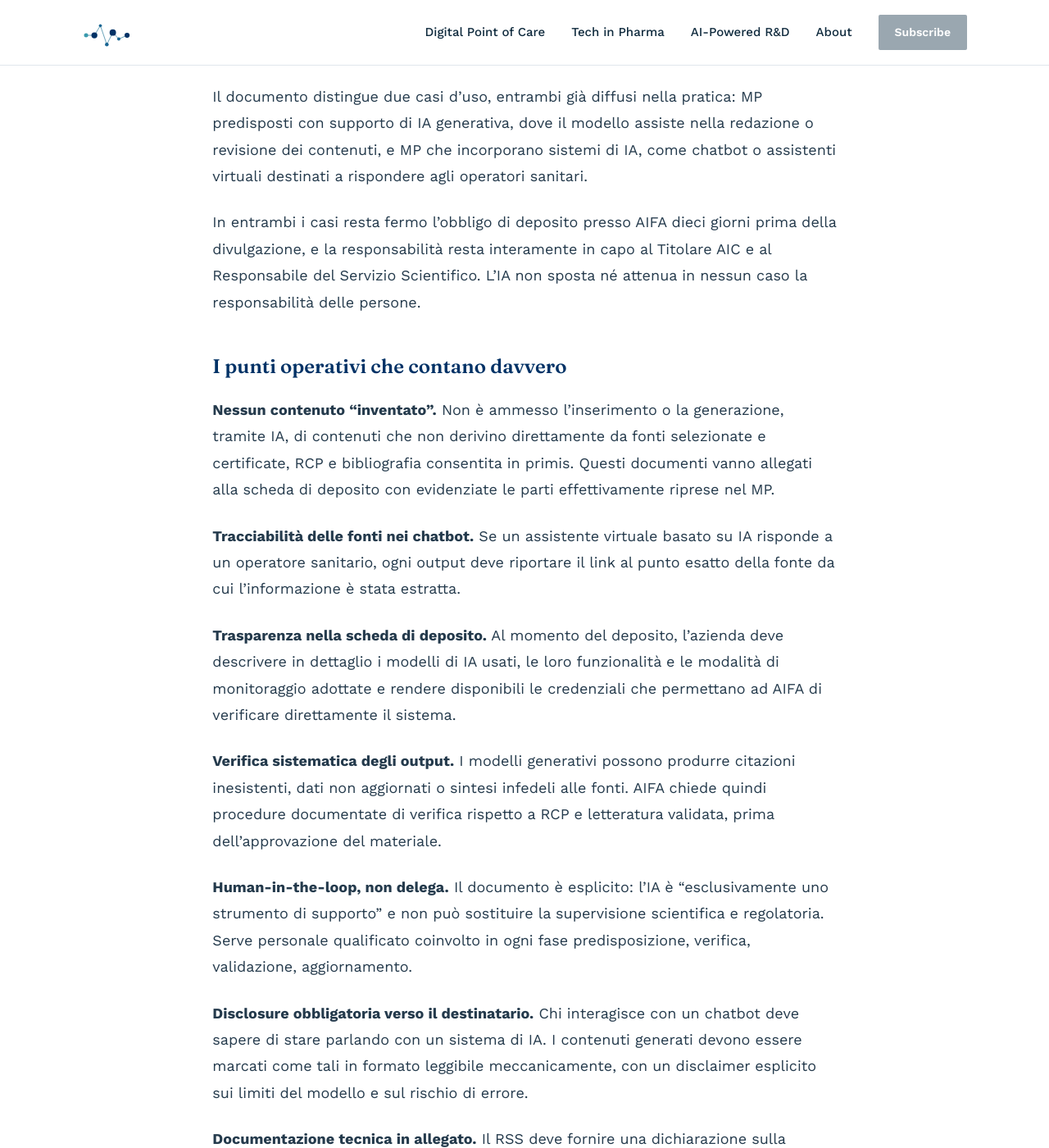
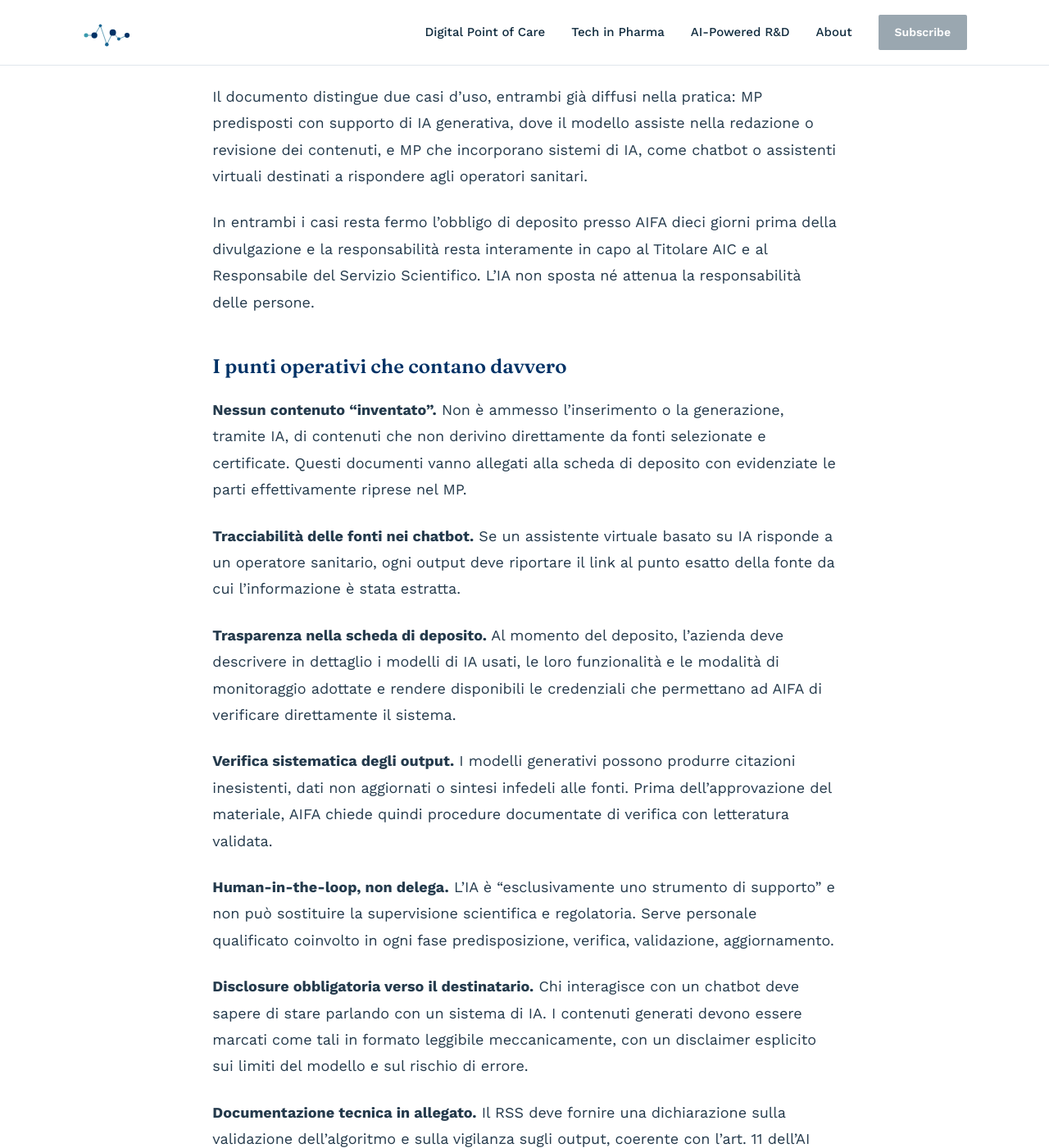
Before and after one commit to nelgrim123-cmyk/techforgood.world, a Jekyll site: the page built from _posts/2026-07-28-linee-guida-aifa-ia-materiali-promozionali.md, in a window 1280 px wide and 1400 px high, scrolled down 1308 px. Shown: the whole window at 82% size. Built offline with Jekyll 4.4.1, drawn with Linux system fonts in a browser that asks for light colours; some of the changed text lies outside the part shown.

Commit message:
Update 2026-07-28-linee-guida-aifa-ia-materiali-promozionali.md

```diff
--- a/_posts/2026-07-28-linee-guida-aifa-ia-materiali-promozionali.md
+++ b/_posts/2026-07-28-linee-guida-aifa-ia-materiali-promozionali.md
@@ -10,31 +10,31 @@ source_label: "AIFA — Ufficio Informazione sui Medicinali e Vigilanza sulla Pu
 
 Il 24 luglio 2026 l'AIFA ha pubblicato la prima linea di indirizzo sull'uso di sistemi di intelligenza artificiale nei materiali promozionali (MP) rivolti agli operatori sanitari. È un documento iniziale, quindi destinato ad aggiornamenti, ma già oggi fissa paletti precisi per chi usa IA generativa nella comunicazione scientifica.
 
-Il quadro normativo di riferimento non è nuovo: resta il d.lgs. 219/2006, a cui si aggiungono l'AI Act (Regolamento UE 2024/1689) e il GDPR. Quello che cambia è come applicarli quando un modello genera, revisiona o aggiorna un contenuto promozionale, o quando un assistente virtuale interagisce direttamente con un medico.
+Il quadro normativo di riferimento resta il d.lgs. 219/2006, a cui si aggiungono l'AI Act (Regolamento UE 2024/1689) e il GDPR. Quello che cambia è come applicarli quando un modello genera, revisiona o aggiorna un contenuto promozionale che viene distribuito sia nella forma tradizionale che attraverso assistenti virtuali che interagiscono direttamente con un medico.
 
 ## Cosa copre la linea di indirizzo
 
 Il documento distingue due casi d'uso, entrambi già diffusi nella pratica: MP predisposti con supporto di IA generativa, dove il modello assiste nella redazione o revisione dei contenuti, e MP che incorporano sistemi di IA, come chatbot o assistenti virtuali destinati a rispondere agli operatori sanitari.
 
-In entrambi i casi resta fermo l'obbligo di deposito presso AIFA dieci giorni prima della divulgazione, e la responsabilità resta interamente in capo al Titolare AIC e al Responsabile del Servizio Scientifico. L'IA non sposta né attenua in nessun caso la responsabilità delle persone.
+In entrambi i casi resta fermo l'obbligo di deposito presso AIFA dieci giorni prima della divulgazione e la responsabilità resta interamente in capo al Titolare AIC e al Responsabile del Servizio Scientifico. L'IA non sposta né attenua la responsabilità delle persone.
 
 ## I punti operativi che contano davvero
 
-**Nessun contenuto "inventato".** Non è ammesso l'inserimento o la generazione, tramite IA, di contenuti che non derivino direttamente da fonti selezionate e certificate, RCP e bibliografia consentita in primis. Questi documenti vanno allegati alla scheda di deposito con evidenziate le parti effettivamente riprese nel MP.
+**Nessun contenuto "inventato".** Non è ammesso l'inserimento o la generazione, tramite IA, di contenuti che non derivino direttamente da fonti selezionate e certificate. Questi documenti vanno allegati alla scheda di deposito con evidenziate le parti effettivamente riprese nel MP.
 
 **Tracciabilità delle fonti nei chatbot.** Se un assistente virtuale basato su IA risponde a un operatore sanitario, ogni output deve riportare il link al punto esatto della fonte da cui l'informazione è stata estratta.
 
 **Trasparenza nella scheda di deposito.** Al momento del deposito, l'azienda deve descrivere in dettaglio i modelli di IA usati, le loro funzionalità e le modalità di monitoraggio adottate e rendere disponibili le credenziali che permettano ad AIFA di verificare direttamente il sistema.
 
-**Verifica sistematica degli output.** I modelli generativi possono produrre citazioni inesistenti, dati non aggiornati o sintesi infedeli alle fonti. AIFA chiede quindi procedure documentate di verifica rispetto a RCP e letteratura validata, prima dell'approvazione del materiale.
+**Verifica sistematica degli output.** I modelli generativi possono produrre citazioni inesistenti, dati non aggiornati o sintesi infedeli alle fonti. Prima dell'approvazione del materiale, AIFA chiede quindi procedure documentate di verifica con letteratura validata.
 
-**Human-in-the-loop, non delega.** Il documento è esplicito: l'IA è "esclusivamente uno strumento di supporto" e non può sostituire la supervisione scientifica e regolatoria. Serve personale qualificato coinvolto in ogni fase predisposizione, verifica, validazione, aggiornamento.
+**Human-in-the-loop, non delega.** L'IA è "esclusivamente uno strumento di supporto" e non può sostituire la supervisione scientifica e regolatoria. Serve personale qualificato coinvolto in ogni fase predisposizione, verifica, validazione, aggiornamento.
 
 **Disclosure obbligatoria verso il destinatario.** Chi interagisce con un chatbot deve sapere di stare parlando con un sistema di IA. I contenuti generati devono essere marcati come tali in formato leggibile meccanicamente, con un disclaimer esplicito sui limiti del modello e sul rischio di errore.
 
 **Documentazione tecnica in allegato.** Il RSS deve fornire una dichiarazione sulla validazione dell'algoritmo e sulla vigilanza sugli output, coerente con l'art. 11 dell'AI Act sulla documentazione tecnica dei sistemi ad alto rischio.
 
-**Gestione del rischio e stress test.** In coerenza con gli artt. 9 e 15 dell'AI Act, le aziende devono integrare l'uso dell'IA nel proprio sistema di gestione della qualità: un processo continuo di identificazione, valutazione e mitigazione dei rischi, con prove di robustezza (stress test) sul comportamento del sistema nei diversi scenari d'uso e un monitoraggio periodico documentato.
+**Gestione del rischio e stress test.** In coerenza con gli artt. 9 e 15 dell'AI Act, le aziende devono integrare l'uso dell'IA nel proprio sistema di gestione della qualità. Il processo di risk management deve essere continuativo e permettere di identificare, valutare e mitigare i rischi, con prove di robustezza (stress test) sul comportamento del sistema nei diversi scenari d'uso e un monitoraggio periodico documentato.
 
 **Controlli a campione di AIFA.** Anche in assenza di autorizzazione preventiva, l'Ufficio UIMVP può effettuare controlli a campione sui materiali promozionali per verificarne la conformità al Titolo VIII del d.lgs. 219/2006 e alla linea di indirizzo da qui la raccomandazione di conservare tutta la documentazione del processo di predisposizione del MP.
 
```
